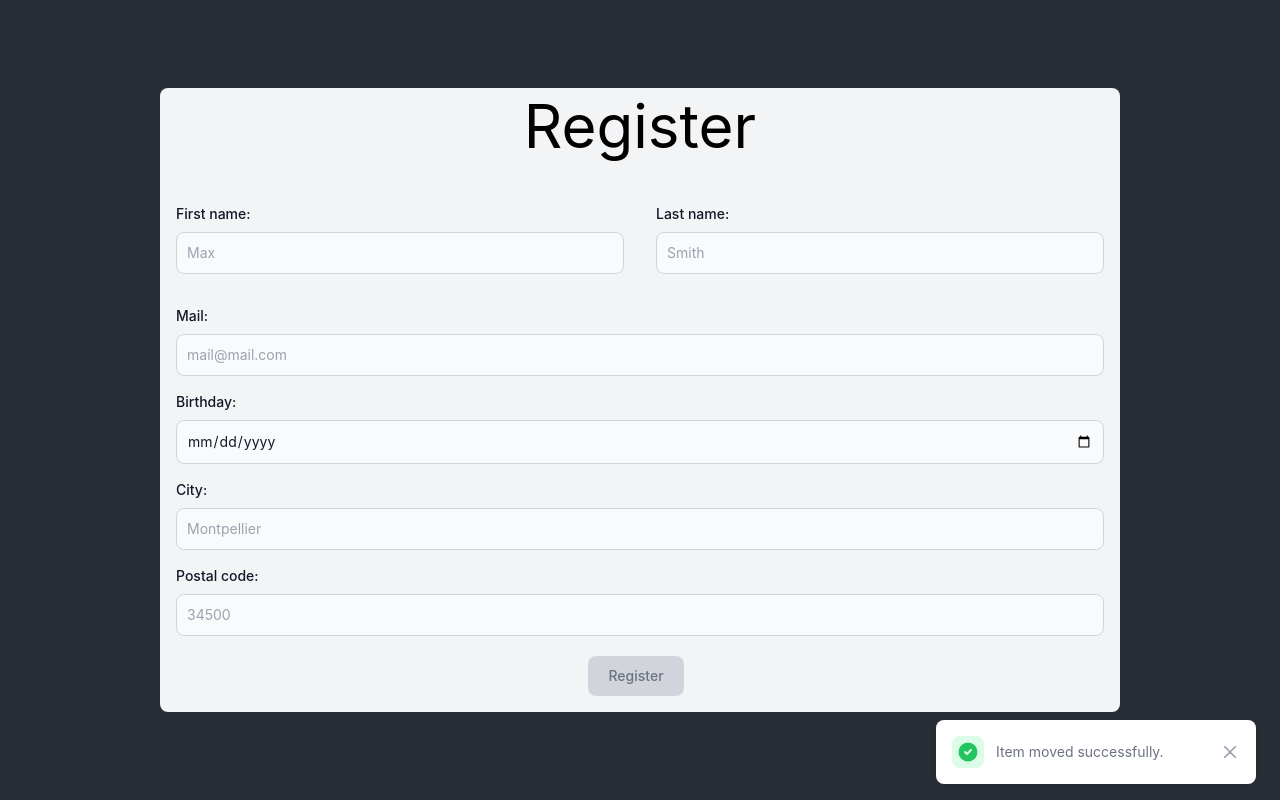
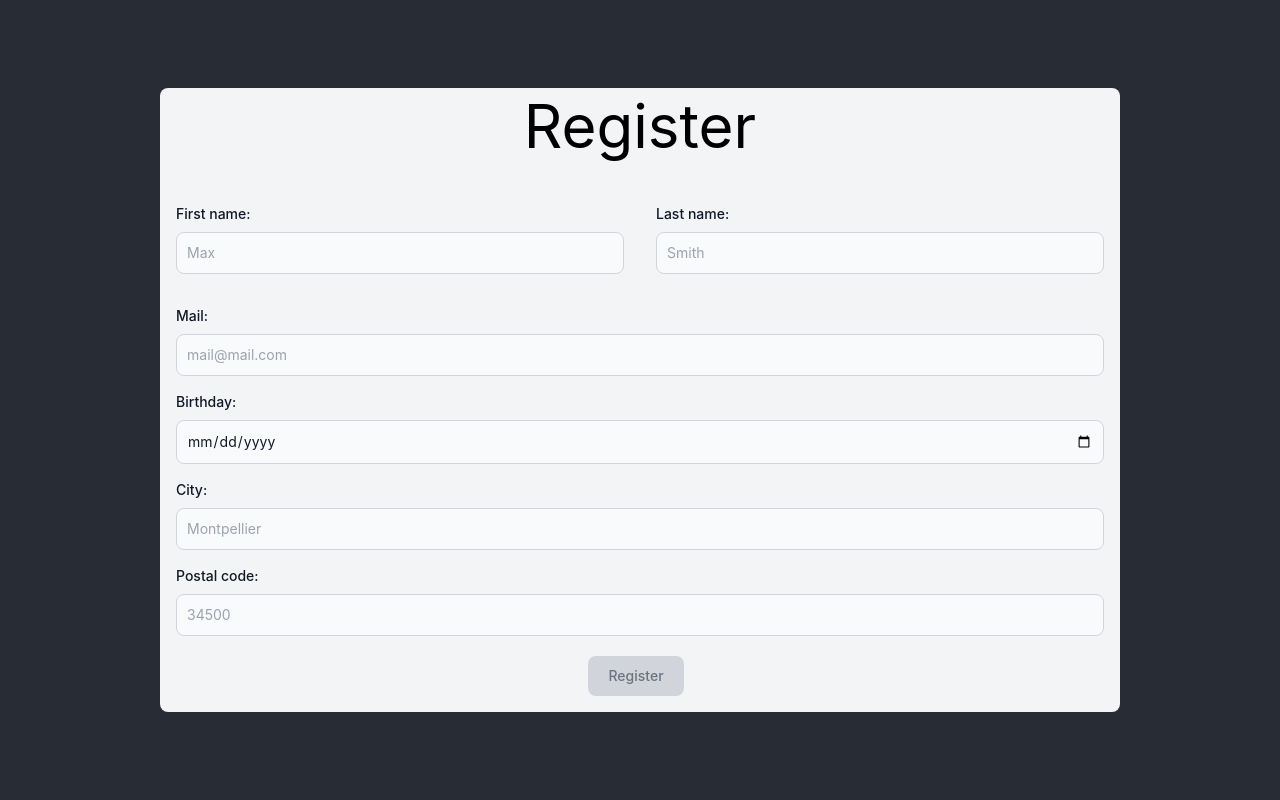
Before and after one commit to TropicalBottle/deploiement-2, a React (Create React App) app: page / in a window 1280 px wide. Built offline with nearby package versions, Linux system fonts and the light colour scheme.

Commit message:
fix: toast set to false by default

```diff
--- a/src/components/Form/Form.js
+++ b/src/components/Form/Form.js
@@ -14,7 +14,7 @@ export default function Form() {
     const [formData, setFormData] = useState(initialState);
     const [isButtonAvailable, setButtonAvailable] = useState(false)
     const [errors, setErrors] = useState({});
-    const [isSuccessful, setSuccessful] = useState(true);
+    const [isSuccessful, setSuccessful] = useState(false);
 
     function search(event) {
         event.preventDefault();
```
